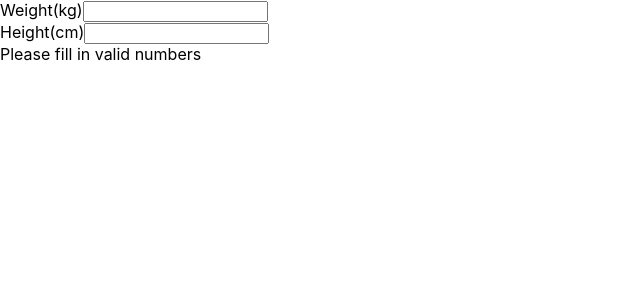
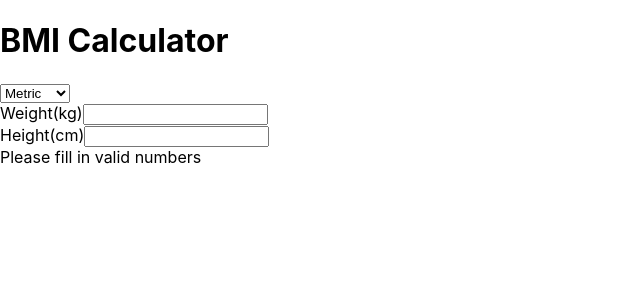
Before and after one commit to raptorf1/BMI_react_George, a React (Create React App) app: page / in a window 1280 px wide. Shown: the top 300 px of the page, without its empty margins (0-640 px from the left). Built offline with nearby package versions, Linux system fonts and the light colour scheme.

Commit message:
Metric method tests 'displays assesment' & 'displays BMI value' passing.

```diff
--- a/src/App.js
+++ b/src/App.js
@@ -12,6 +12,12 @@ class App extends Component {
   render () {
     return (
       <div>
+        <h1>BMI Calculator</h1>
+
+        <select id="method">
+          <option value="metric">Metric</option>
+          <option value="imperial">Imperial</option>
+        </select>
 
         <div>
           <label>Weight(kg)</label>
```
Also changed, not shown: 1 other file (tests, documents, lock files or other folders).
